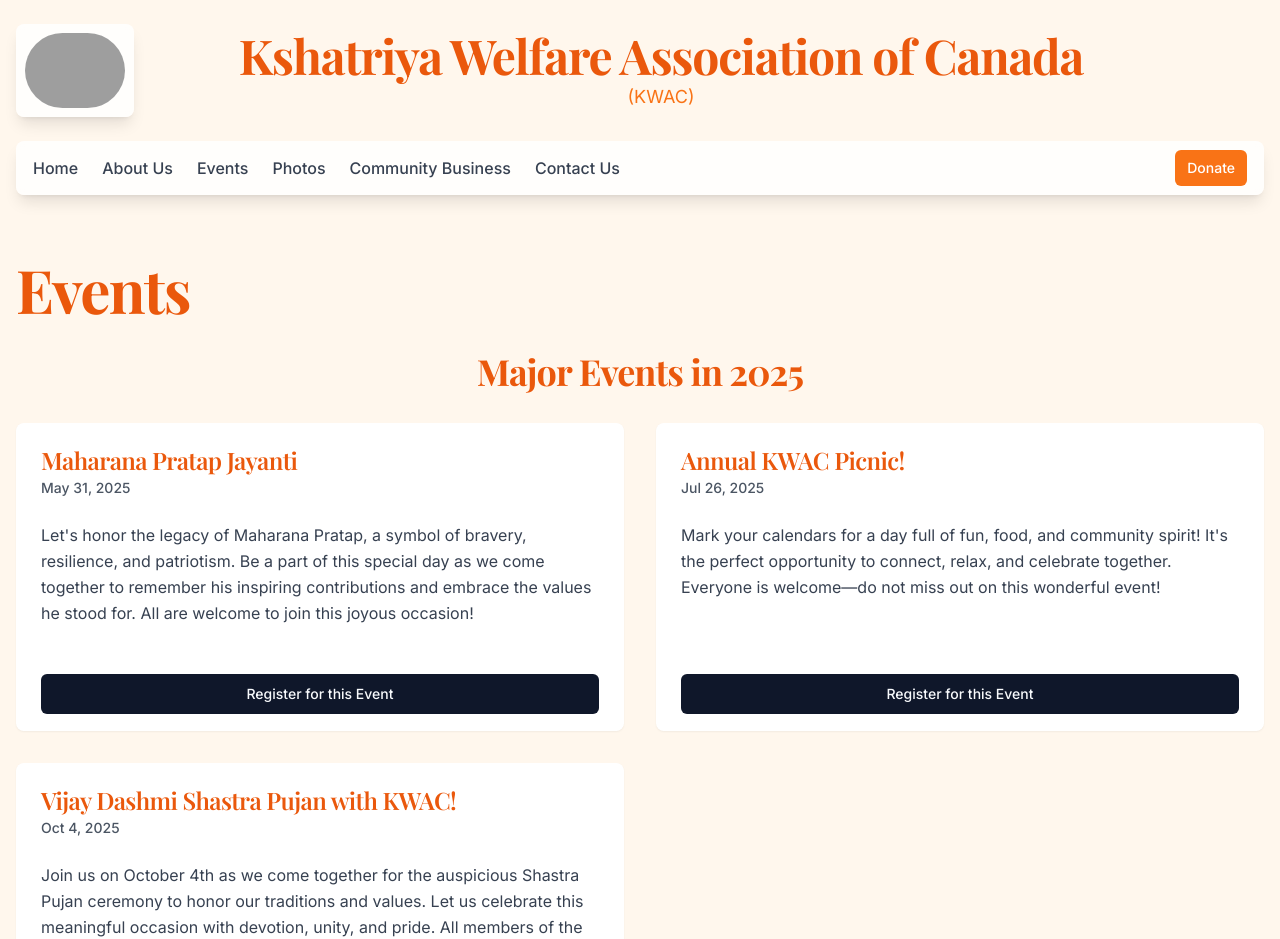
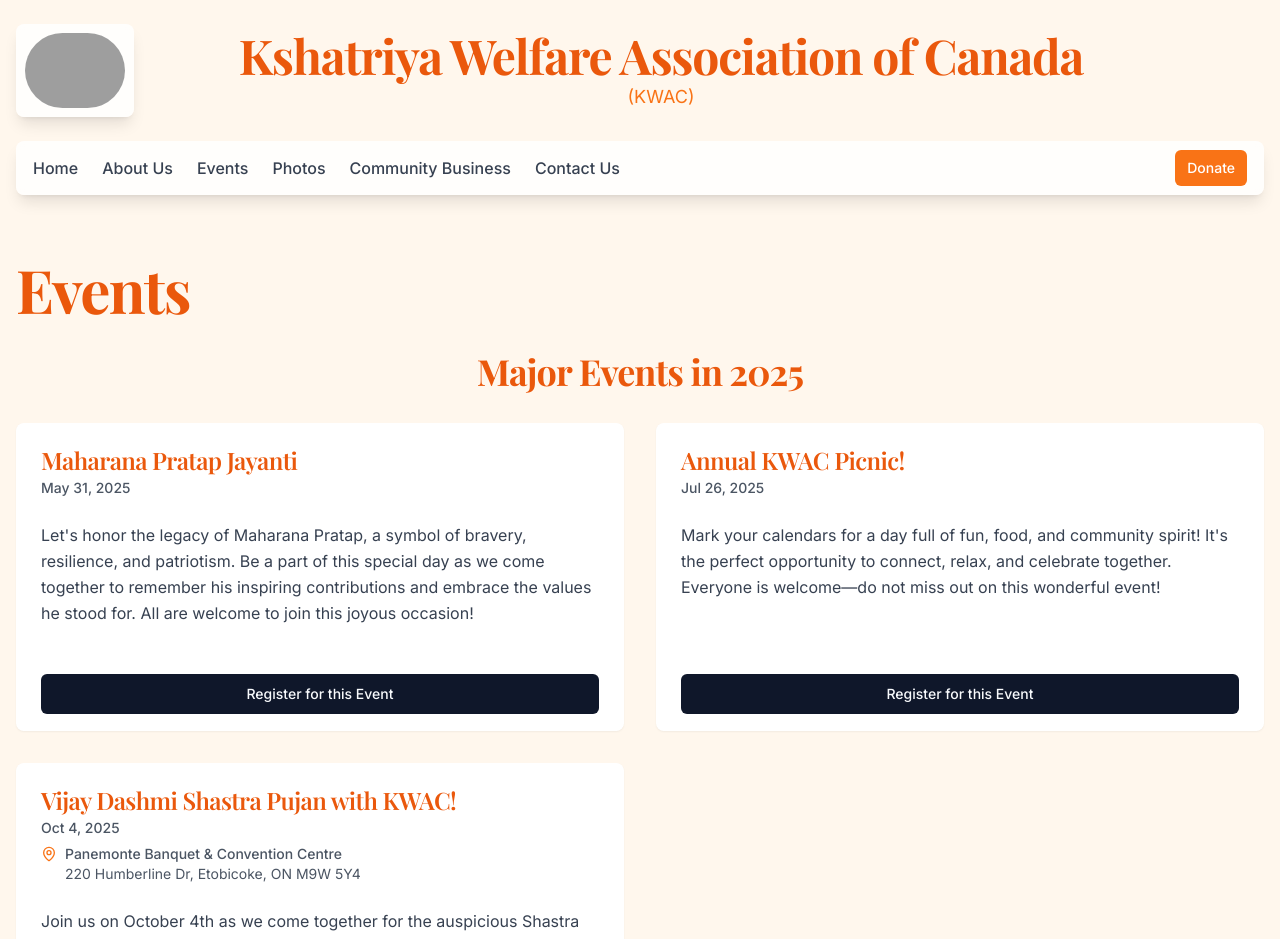
Before and after one commit to HarnamSisodiya/KWAC, a Next.js app: page /events in a window 1280 px wide. Shown: the top 939 px of the page. Built offline with nearby package versions, Linux system fonts and the light colour scheme; grey boxes are pictures that could not be loaded.

Commit message:
feat: add location info for Vijay Dashmi event
Add location and address to event object; display conditionally; use MapPin icon; style typography.

#VERCEL_SKIP

Co-authored-by: null <185445137+HarnamSisodiya@users.noreply.github.com>

```diff
--- a/app/events/page.tsx
+++ b/app/events/page.tsx
@@ -3,7 +3,7 @@
 import { Button } from "@/components/ui/button"
 import { Card, CardContent, CardDescription, CardFooter, CardHeader, CardTitle } from "@/components/ui/card"
 import { useToast } from "@/hooks/use-toast"
-import { Mail } from "lucide-react"
+import { Mail, MapPin } from "lucide-react"
 
 export default function Events() {
   const { toast } = useToast()
@@ -62,8 +62,8 @@ export default function Events() {
     {
       title: "Vijay Dashmi Shastra Pujan with KWAC!",
       date: "Oct 4, 2025",
-      Location: "Panemonte Banquet & Convention Centre ",
-      Address: "220 Humberline Dr, Etobicoke, ON M9W 5Y4",
+      location: "Panemonte Banquet & Convention Centre",
+      address: "220 Humberline Dr, Etobicoke, ON M9W 5Y4",
       description:
         "Join us on October 4th as we come together for the auspicious Shastra Pujan ceremony to honor our traditions and values. Let us celebrate this meaningful occasion with devotion, unity, and pride. All members of the KWAC community are welcome!",
       paymentInfo:
@@ -83,6 +83,15 @@ export default function Events() {
               <CardHeader>
                 <CardTitle className="heading-sm">{event.title}</CardTitle>
                 <CardDescription className="text-gray-600 font-medium">{event.date}</CardDescription>
+                {event.location && (
+                  <div className="flex items-start gap-2 mt-2">
+                    <MapPin className="h-4 w-4 text-orange-500 mt-0.5 flex-shrink-0" />
+                    <div className="text-sm text-gray-600">
+                      <div className="font-medium">{event.location}</div>
+                      <div>{event.address}</div>
+                    </div>
+                  </div>
+                )}
               </CardHeader>
               <CardContent className="flex-grow">
                 <p className="text-gray-700 leading-relaxed mb-4">{event.description}</p>
```
